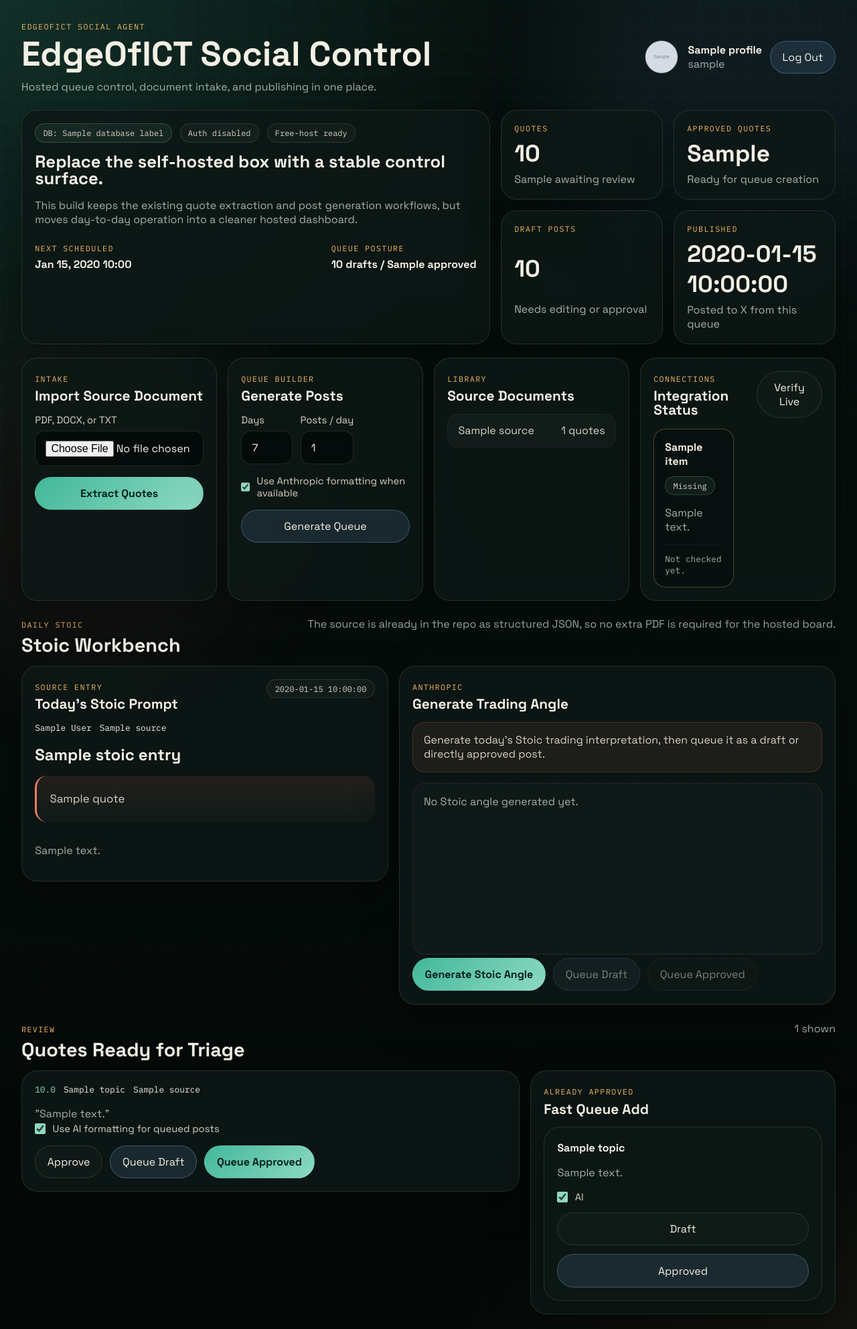
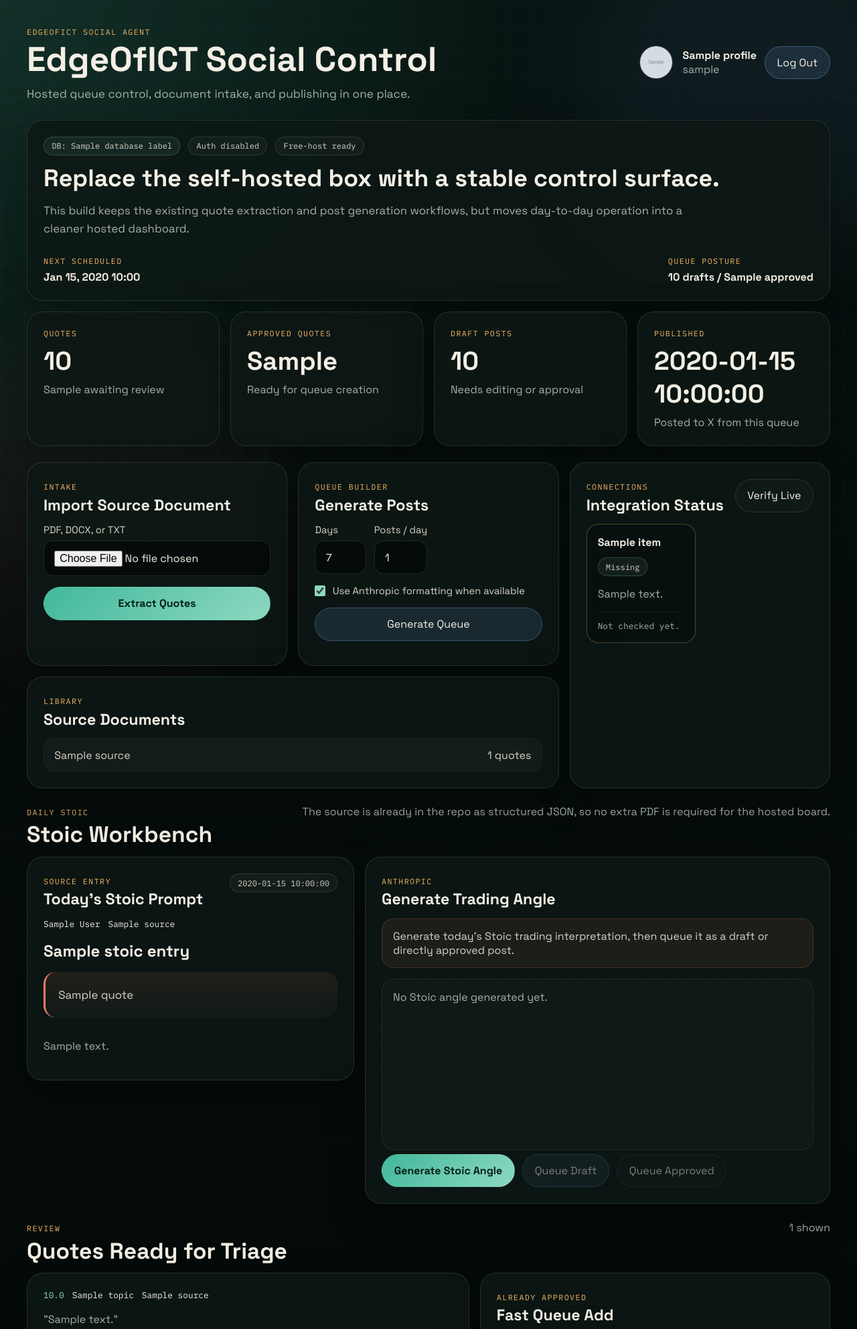
Before and after one commit to gitwithuli/edgeofict-social, a Flask app: template templates/dashboard.html in a window 1280 px wide. Shown: the top 1984 px of the page at 67% size. Run offline with Flask 3, Linux system fonts and the light colour scheme; the template is opened without the code that fills it: most values are stand-ins (such as "Sample title", 1, 10 or a date in 2020); grey boxes marked "Sample" are stand-in pictures.

Commit message:
Relax dashboard layout

```diff
--- a/static/app.css
+++ b/static/app.css
@@ -33,6 +33,7 @@ body {
     margin: 0;
     min-height: 100vh;
     font-family: var(--sans);
+    font-size: 16px;
     color: var(--text);
     background:
         radial-gradient(circle at top left, rgba(66, 184, 154, 0.18), transparent 28%),
@@ -293,9 +294,9 @@ select:focus {
 }
 
 .page-shell {
-    max-width: 1500px;
+    max-width: 1680px;
     margin: 0 auto;
-    padding: 2rem;
+    padding: 2.5rem;
 }
 
 .topbar {
@@ -307,13 +308,15 @@ select:focus {
 }
 
 .topbar-copy h1 {
-    font-size: clamp(2rem, 4vw, 3.4rem);
+    font-size: clamp(2.4rem, 4vw, 4.2rem);
     margin: 0.5rem 0 0.8rem;
 }
 
 .topbar-copy p {
-    max-width: 42rem;
+    max-width: 52rem;
     margin: 0;
+    font-size: 1.08rem;
+    line-height: 1.6;
 }
 
 .flash-stack {
@@ -350,13 +353,13 @@ select:focus {
 }
 
 .mast-grid {
-    grid-template-columns: 1.4fr 1fr;
-    margin-bottom: 1.2rem;
+    grid-template-columns: 1fr;
+    margin-bottom: 1.5rem;
 }
 
 .stats-grid {
     display: grid;
-    grid-template-columns: repeat(2, minmax(0, 1fr));
+    grid-template-columns: repeat(4, minmax(0, 1fr));
     gap: 1rem;
 }
 
@@ -378,12 +381,18 @@ select:focus {
 .quote-card,
 .approved-quote,
 .static-card {
-    padding: 1.2rem;
+    padding: 1.5rem;
 }
 
 .hero-panel h2 {
-    font-size: clamp(1.4rem, 2vw, 2.2rem);
+    font-size: clamp(1.7rem, 2.8vw, 3rem);
     margin: 1rem 0 0.8rem;
+}
+
+.hero-panel p {
+    max-width: 62rem;
+    font-size: 1.05rem;
+    line-height: 1.65;
 }
 
 .hero-foot {
@@ -398,16 +407,33 @@ select:focus {
 
 .stat-card {
     display: grid;
-    gap: 0.4rem;
+    gap: 0.55rem;
+    min-height: 10rem;
+    align-content: start;
 }
 
 .stat-card strong {
-    font-size: 2.2rem;
+    font-size: clamp(2.4rem, 3vw, 3.2rem);
 }
 
 .ops-grid {
-    grid-template-columns: repeat(4, minmax(0, 1fr));
+    grid-template-columns: repeat(3, minmax(0, 1fr));
     margin-bottom: 1.5rem;
+    align-items: stretch;
+}
+
+.panel-intake,
+.panel-generate {
+    min-height: 19rem;
+}
+
+.panel-library {
+    grid-column: 1 / span 2;
+}
+
+.integrations-panel {
+    grid-column: 3;
+    grid-row: 1 / span 2;
 }
 
 .panel-head {
@@ -420,7 +446,7 @@ select:focus {
 
 .panel-head h3 {
     margin-top: 0.4rem;
-    font-size: 1.3rem;
+    font-size: 1.45rem;
 }
 
 .source-list,
@@ -431,7 +457,7 @@ select:focus {
 
 .stoic-layout {
     display: grid;
-    grid-template-columns: 1.05fr 1.25fr;
+    grid-template-columns: 0.95fr 1.35fr;
     gap: 1rem;
     align-items: start;
 }
@@ -608,11 +634,11 @@ select:focus {
 
 .section-head h2 {
     margin-top: 0.45rem;
-    font-size: 1.8rem;
+    font-size: 2.1rem;
 }
 
 .quote-grid {
-    grid-template-columns: 1.55fr 0.95fr;
+    grid-template-columns: 1.2fr 0.95fr;
     align-items: start;
 }
 
@@ -652,13 +678,17 @@ select:focus {
 }
 
 .board {
-    grid-template-columns: repeat(3, minmax(0, 1fr));
+    grid-template-columns: repeat(2, minmax(0, 1fr));
     align-items: start;
 }
 
 .board-column {
     display: grid;
     gap: 0.85rem;
+}
+
+.board-column:last-child {
+    grid-column: 1 / -1;
 }
 
 .board-head {
@@ -731,6 +761,12 @@ select:focus {
     gap: 0.9rem;
 }
 
+.published-grid {
+    display: grid;
+    grid-template-columns: repeat(2, minmax(0, 1fr));
+    gap: 0.9rem;
+}
+
 .static-head,
 .static-meta {
     justify-content: space-between;
@@ -784,6 +820,18 @@ select:focus {
         grid-template-columns: repeat(2, minmax(0, 1fr));
     }
 
+    .panel-library,
+    .integrations-panel,
+    .board-column:last-child {
+        grid-column: auto;
+        grid-row: auto;
+    }
+
+    .published-grid,
+    .stats-grid {
+        grid-template-columns: repeat(2, minmax(0, 1fr));
+    }
+
     .slim-panel {
         position: static;
     }
@@ -807,7 +855,8 @@ select:focus {
     .stats-grid,
     .ops-grid,
     .integration-grid,
-    .stoic-pillars {
+    .stoic-pillars,
+    .published-grid {
         grid-template-columns: 1fr;
     }
 
--- a/templates/dashboard.html
+++ b/templates/dashboard.html
@@ -81,7 +81,7 @@
     </section>
 
     <section class="ops-grid">
-        <article class="panel">
+        <article class="panel panel-intake">
             <div class="panel-head">
                 <div>
                     <span class="eyebrow">Intake</span>
@@ -97,7 +97,7 @@
             </form>
         </article>
 
-        <article class="panel">
+        <article class="panel panel-generate">
             <div class="panel-head">
                 <div>
                     <span class="eyebrow">Queue Builder</span>
@@ -123,7 +123,7 @@
             </form>
         </article>
 
-        <article class="panel">
+        <article class="panel panel-library">
             <div class="panel-head">
                 <div>
                     <span class="eyebrow">Library</span>
@@ -429,6 +429,7 @@
                     <span>{{ posted_posts|length }}</span>
                 </div>
                 {% if posted_posts %}
+                <div class="published-grid">
                     {% for post in posted_posts %}
                     <article class="post-card status-posted static-card">
                         <div class="static-head">
@@ -444,6 +445,7 @@
                         </div>
                     </article>
                     {% endfor %}
+                </div>
                 {% else %}
                 <div class="empty-state">No published posts yet.</div>
                 {% endif %}
```
Lines whose indentation alone changed are shown as unchanged.
